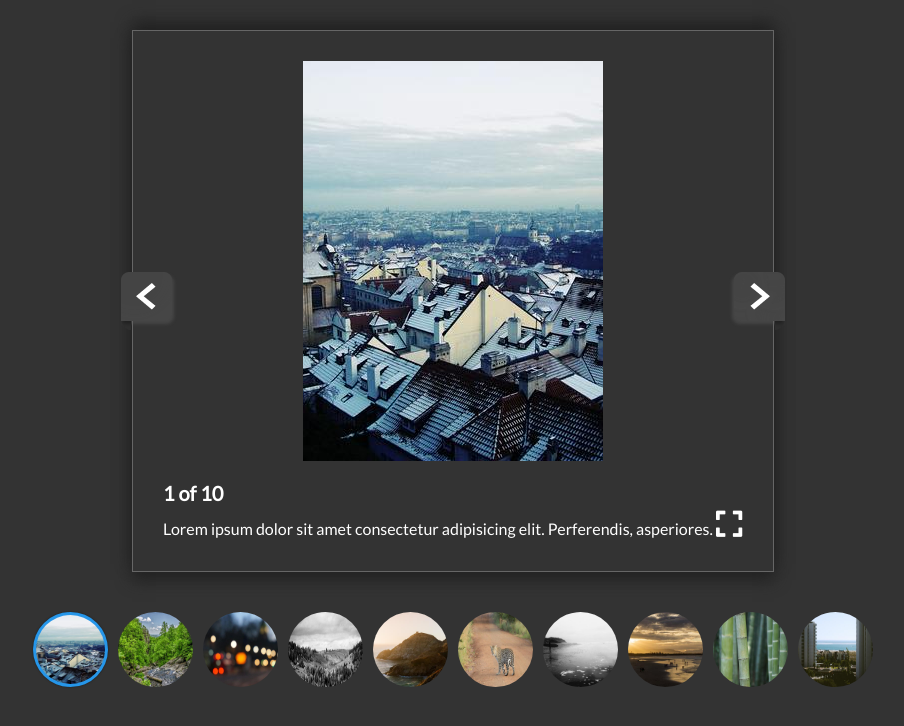
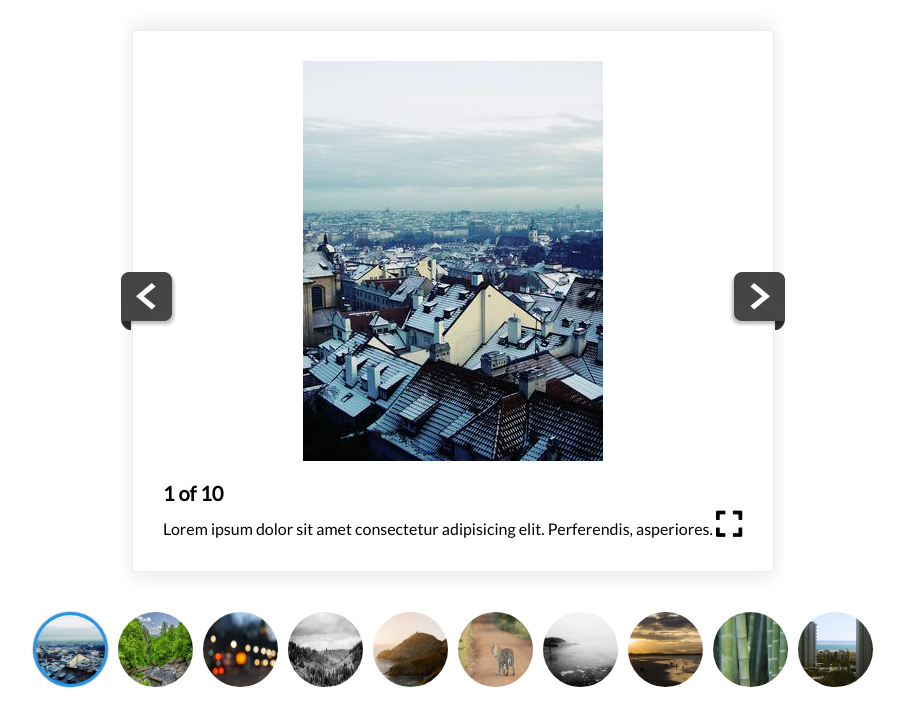
Before and after one commit to AhmedFarag18/Pure_JS_slider, a plain HTML site: page index.html in a window 1280 px wide. Shown: the whole page, without its empty margins (187-1091 px from the left). Drawn offline with nearby package versions, Linux system fonts and the light colour scheme.

Commit message:
change theme

```diff
--- a/css/style.css
+++ b/css/style.css
@@ -11,8 +11,6 @@
 
 body {
   font-size: 16px;
-  color: #fff;
-  background: #333;
   height: 100vh;
 }
 
@@ -20,11 +18,6 @@ body {
   width: 90%;
   margin: 0 auto;
   padding: 30px 0;
-}
-.XYZ-slider h1 {
-  text-align: center;
-  color: blueviolet;
-  padding: 0 0 20px 0;
 }
 
 .XYZ-slider-outer {
@@ -36,8 +29,10 @@ body {
 .XYZ-slider-inner {
   position: relative;
   padding: 30px;
-  border: 1px solid #666;
-  box-shadow: 0 8px 15px #222, 0 -8px 15px #222;
+
+  border: 1px solid #eee;
+  box-shadow: 0 8px 15px #eee, 0 -8px 15px #eee;
+
   transition: all 1s;
   overflow: hidden;
 }
```
